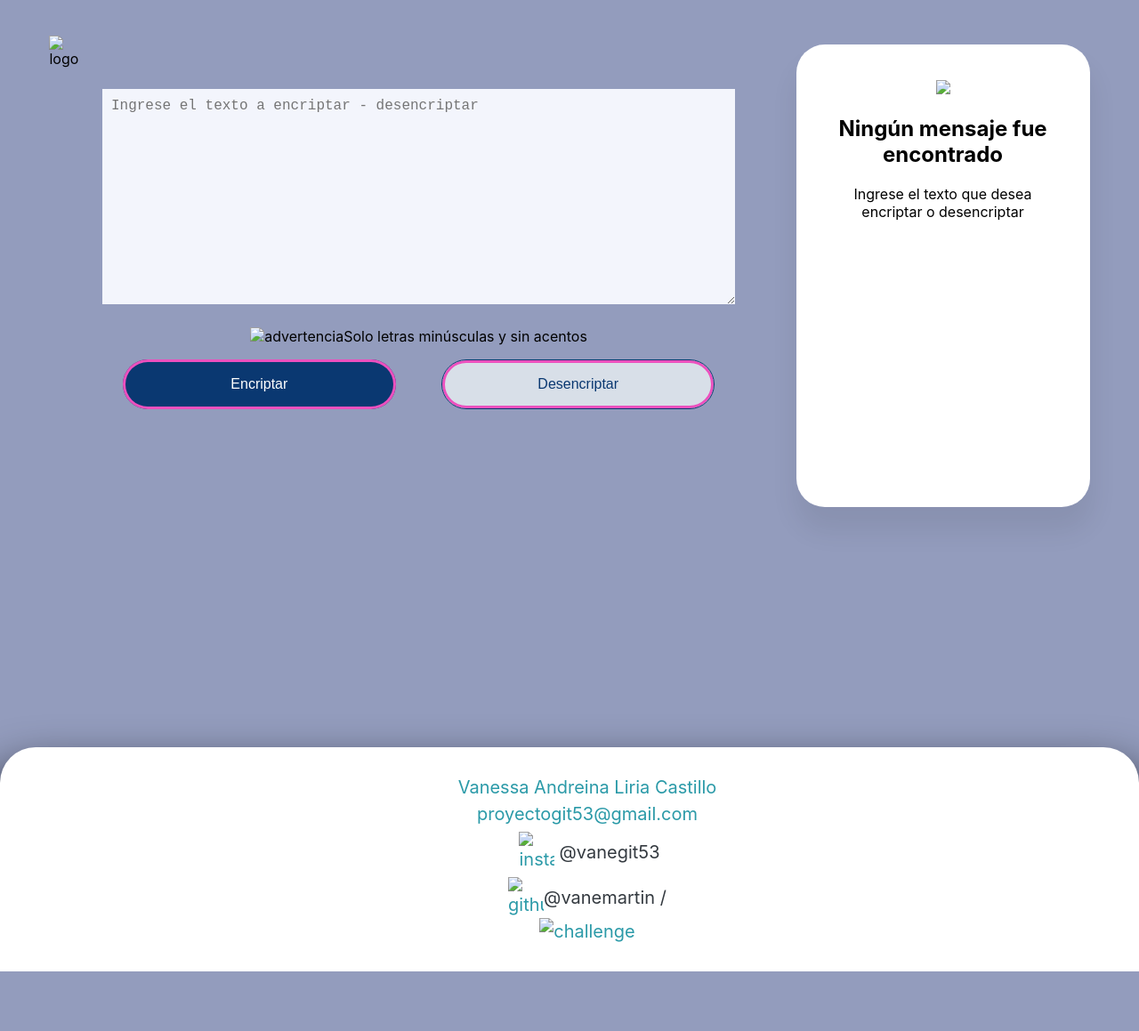
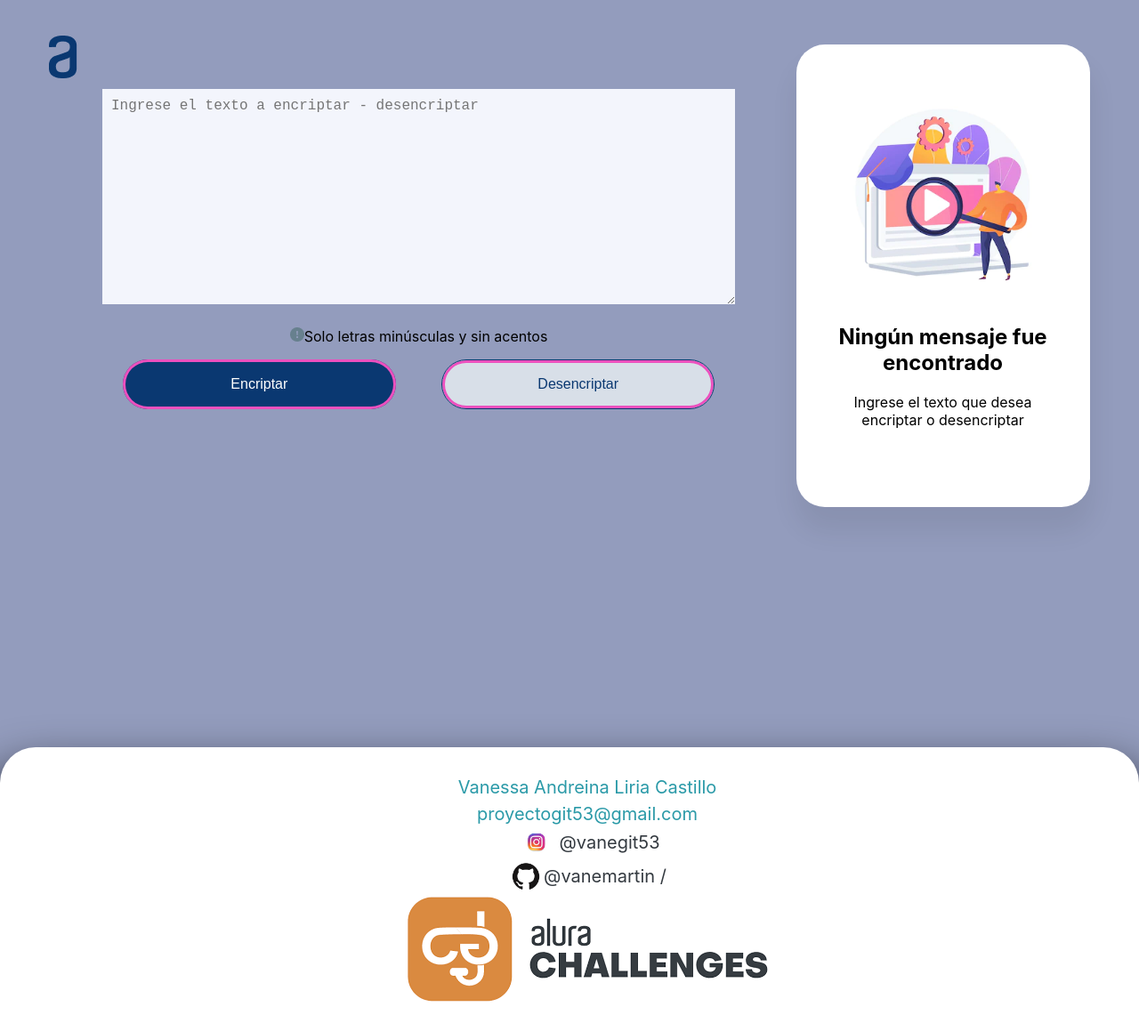
Before and after one commit to vanemartin/Alura2challenge.gihub.io, a plain HTML site: page index.html in a window 1280 px wide. Shown: the whole page at 89% size. Before the commit the page ends 1092 px from the top, so only its background shows below. Drawn offline with Linux system fonts and the light colour scheme.

Commit message:
Update index.html

```diff
--- a/index.html
+++ b/index.html
@@ -10,19 +10,19 @@
 <body>
   <main class="main">
     <div class="logo">
-      <img class="logo" src="img/Vector.png" alt="logo">
+      <img class="logo" src="Vector.png" alt="logo">
     </div>
     <div class="ingreso">
       <textarea placeholder="Ingrese el texto a encriptar - desencriptar" id="texto"></textarea>
 
-      <p><img src="img/Vector (7).png" alt="advertencia">Solo letras minúsculas y sin acentos</p>
+      <p><img src="Vector (7).png" alt="advertencia">Solo letras minúsculas y sin acentos</p>
       <div class="button">
         <input id="encri" type="button" onclick="encriptar()" value="Encriptar">
         <input id="desen" type="button" onclick="desencriptar()" value="Desencriptar">
       </div>
     </div>
     <div class="producto">
-      <img id="imag" src="img/buscando2.webp">
+      <img id="imag" src="buscando2.webp">
       <div>
         <p class="retorna" style="display: none;" id="retorna"> </p>
         <h2 id="default">Ningún mensaje fue encontrado</h2>
@@ -36,9 +36,9 @@
 
         <li>Vanessa Andreina Liria Castillo</li>
         <li>proyectogit53@gmail.com</li>
-        <li><img id="logo-ig" src="img/ig logo.jpg" alt="instagram"><a href="https://www.instagram.com/vanegit53/"> @vanegit53</a></li>
-        <li><img id="logo-git" src="img/GitHub-Mark.png" alt="github"><a href="https://github.com/vanemartin"> @vanemartin / </a></li>
-        <li><img id="Alura-Oracle" src="img/img challenge.png" alt="challenge"></li>
+        <li><img id="logo-ig" src="ig logo.jpg" alt="instagram"><a href="https://www.instagram.com/vanegit53/"> @vanegit53</a></li>
+        <li><img id="logo-git" src="GitHub-Mark.png" alt="github"><a href="https://github.com/vanemartin"> @vanemartin / </a></li>
+        <li><img id="Alura-Oracle" src="img challenge.png" alt="challenge"></li>
     </ul>
 </footer>
 </body>
```
